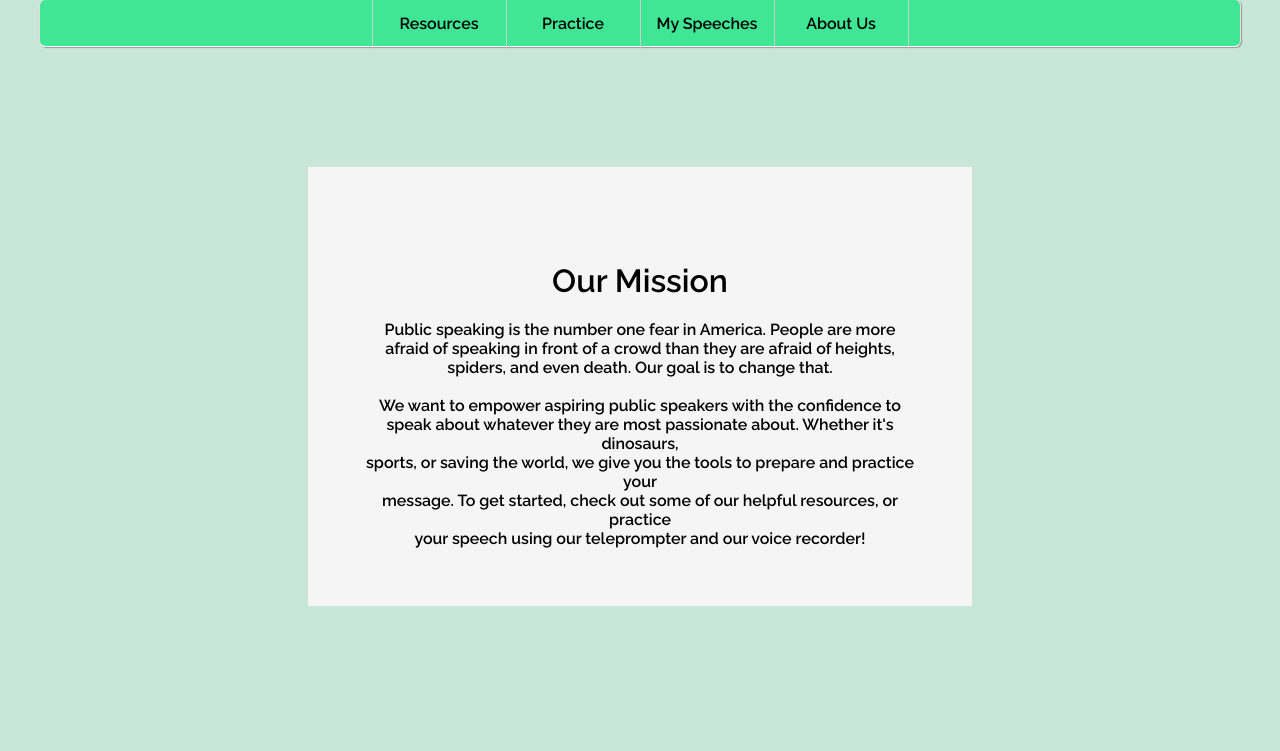
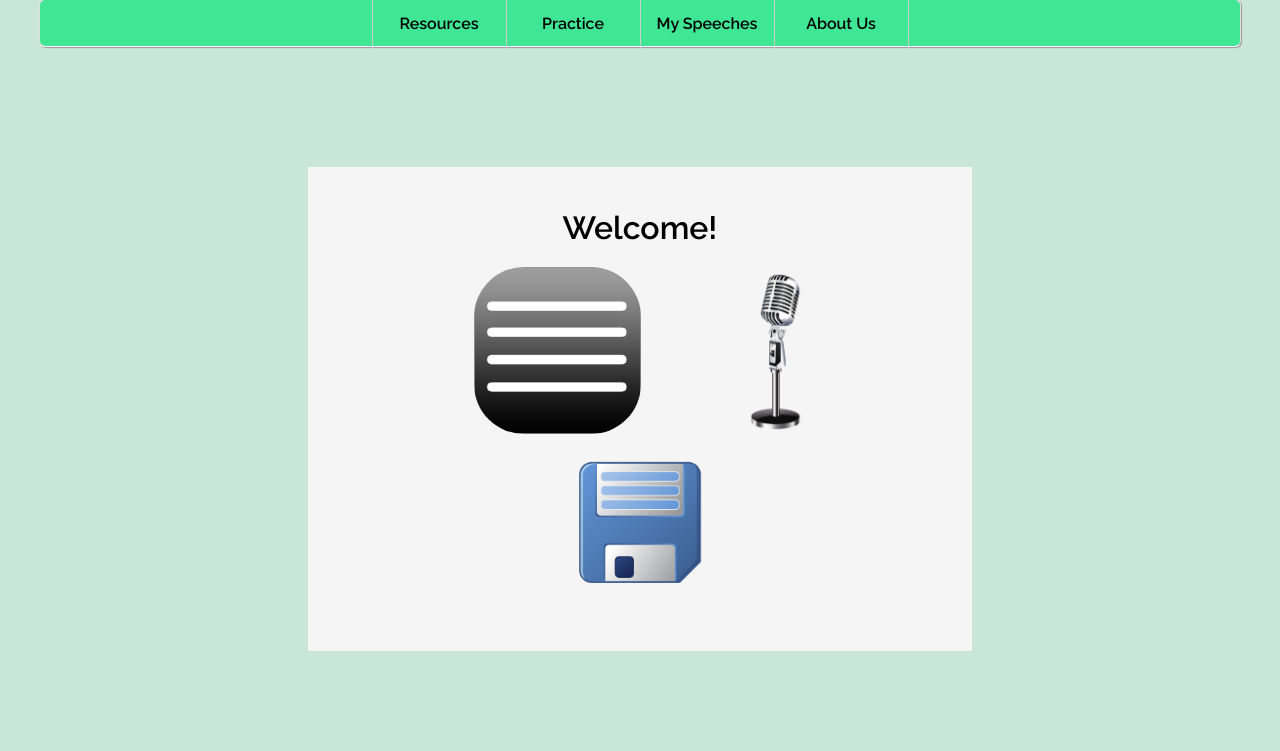
Before and after one commit to angielt/stagebright, a Python web app: template stage-bright-project/templates/main.html in a window 1280 px wide. Shown: the part 225-976 px from the top of the page. Before the commit the page ends 831 px from the top, so only its background shows below. Run offline with Jinja, Linux system fonts and the light colour scheme; the template is opened without the code that fills it, so the values that code supplies are empty.

Commit message:
dont know what i changed

```diff
--- a/stage-bright-project/static/main.css
+++ b/stage-bright-project/static/main.css
@@ -194,3 +194,26 @@ button {
   margin-bottom: 0;
   text-align: center;
 }
+
+
+
+.home-images-l {
+  height: 167px;
+  border-radius: 50px;
+  margin: 0 50px;
+}
+
+.home-images-m {
+    height: 167px;
+    margin: 0 50px;
+
+  }
+
+.home-images-r {
+  height: 167px;
+  margin: 0 50px;
+}
+
+#main-welcome {
+  margin-top: 0;
+}
--- a/stage-bright-project/templates/main.html
+++ b/stage-bright-project/templates/main.html
@@ -35,7 +35,12 @@
  <!--  -->
 
 <div class="page-content">
-<h1>Our Mission</h1>
+<h1 id="main-welcome">Welcome!</h1>
+  <span><img class="home-images-l" src="static/images/tele.jpg"></img></span>
+
+  <span><img class="home-images-m" src="static/images/retro.png"></img></span>
+  <span><img class="home-images-r" src="static/images/save.png"></img></span>
+<!-- <h1>Our Mission</h1>
 <p>
   Public speaking is the number one fear in America. People are more<br>
   afraid of speaking in front of a crowd than they are afraid of heights,<br>
@@ -46,7 +51,7 @@
   sports, or saving the world, we give you the tools to prepare and practice your<br>
   message. To get started, check out some of our helpful resources, or practice<br>
   your speech using our teleprompter and our voice recorder!
-</p>
+</p> -->
 
 </div>
 
```
Also changed, not shown: stage-bright-project/static/images/save.png (added).
